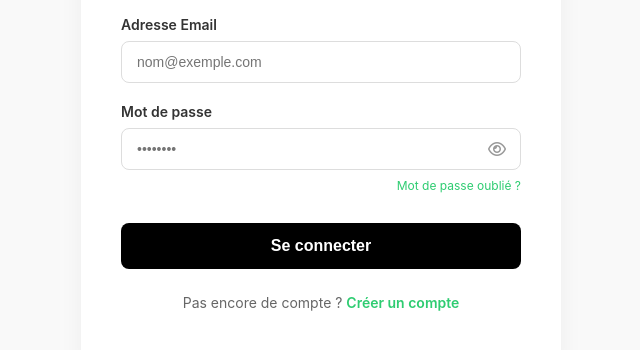
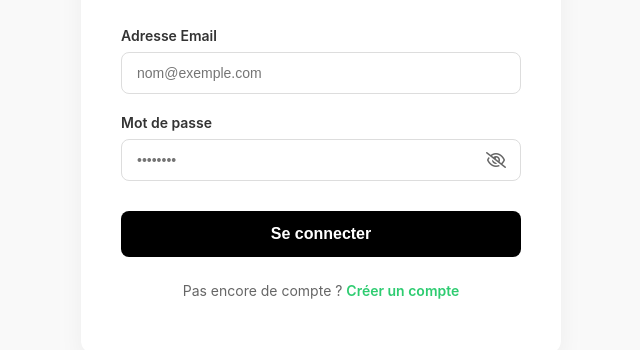
Before and after one commit to neotxt/challenge-48h-2026, a plain HTML site: page templates/login.html in a window 1280 px wide. Both pictures are taken after a click on the icon 816 px from the left and 466 px from the top of the page. Shown: the part 318-668 px from the top of the page, without its empty margins (319-959 px from the left). Drawn offline with Linux system fonts and the light colour scheme.

Commit message:
feat: add password visibility toggle on registration page

```diff
--- a/static/css/inscription.css
+++ b/static/css/inscription.css
@@ -127,3 +127,26 @@ body, html {
         gap: 0;
     }
 }
+
+.password-wrapper {
+    position: relative;
+    display: flex;
+    align-items: center;
+}
+
+.password-wrapper input {
+    width: 100%;
+    padding-right: 40px; /* Laisse de la place pour l'icône */
+}
+
+.password-wrapper i {
+    position: absolute;
+    right: 15px;
+    cursor: pointer;
+    color: #666;
+    transition: color 0.3s;
+}
+
+.password-wrapper i:hover {
+    color: #2ecc71; /* Petit rappel de ton vert Ynov au survol */
+}
--- a/static/css/login.css
+++ b/static/css/login.css
@@ -79,18 +79,27 @@ body, html {
     border-color: #2ecc71;
 }
 
-/* Gestion du mot de passe */
 .password-wrapper {
     position: relative;
+    display: flex;
+    align-items: center;
+}
+
+.password-wrapper input {
+    width: 100%;
+    padding-right: 40px; /* Laisse de la place pour l'icône */
 }
 
 .password-wrapper i {
     position: absolute;
     right: 15px;
-    top: 50%;
-    transform: translateY(-50%);
     cursor: pointer;
-    color: #999;
+    color: #666;
+    transition: color 0.3s;
+}
+
+.password-wrapper i:hover {
+    color: #2ecc71; /* Petit rappel de ton vert Ynov au survol */
 }
 
 .forgot-link {
--- /dev/null
+++ b/static/js/mdp.js
@@ -0,0 +1,19 @@
+document.addEventListener('DOMContentLoaded', () => {
+    const togglePassword = document.querySelector('#togglePassword');
+    const password = document.querySelector('#password');
+
+    if (togglePassword && password) {
+        togglePassword.addEventListener('click', function () {
+            // On récupère le type actuel (password ou text)
+            const type = password.getAttribute('type') === 'password' ? 'text' : 'password';
+
+            // On change l'attribut
+            password.setAttribute('type', type);
+
+            // OPTIONNEL : On change l'icône (œil ouvert / œil barré)
+            // Si tu utilises FontAwesome, on bascule entre fa-eye et fa-eye-slash
+            this.classList.toggle('fa-eye');
+            this.classList.toggle('fa-eye-slash');
+        });
+    }
+});
--- a/templates/login.html
+++ b/templates/login.html
@@ -29,7 +29,6 @@
                         <input type="password" id="password" placeholder="••••••••" required>
                         <i class="fa-regular fa-eye" id="togglePassword"></i>
                     </div>
-                    <a href="#" class="forgot-link">Mot de passe oublié ?</a>
                 </div>
 
                 <button type="submit" class="btn-login">Se connecter</button>
@@ -41,5 +40,7 @@
         </div>
     </div>
 
+    <script src="../static/js/mdp.js"></script>
+
 </body>
 </html>
```
Also changed, not shown: templates/inscription.html (+5 -1 lines).
